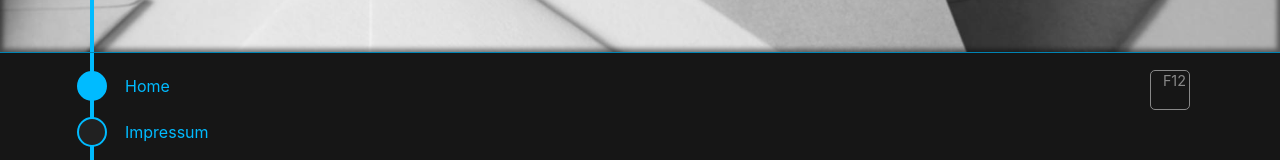
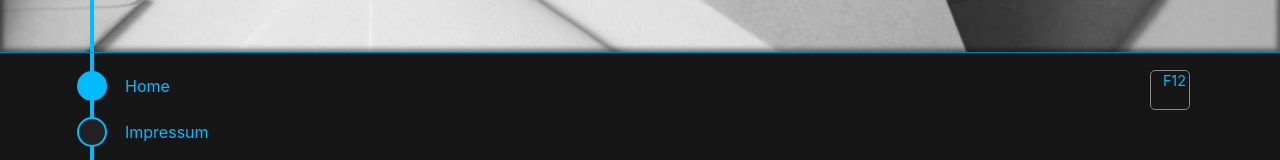
Before and after one commit to santosch/website2023, a Next.js app: page / in a window 1280 px wide. In both pictures the pointer is over the element 1170 px from the left and 5766 px from the top of the page. Shown: the part 5676-5836 px from the top of the page. Built offline with nearby package versions, Linux system fonts and the light colour scheme.

Commit message:
add hover effect to F12 trigger

```diff
--- a/src/components/Footer/Footer.module.scss
+++ b/src/components/Footer/Footer.module.scss
@@ -84,6 +84,11 @@
   margin-bottom: 60px;
 
   &:before {
-    content: "F12"
+    content: "F12";
+    transition: 0.3s color;
+  }
+
+  &:hover:before {
+    color: var(--highlight);
   }
 }
```
